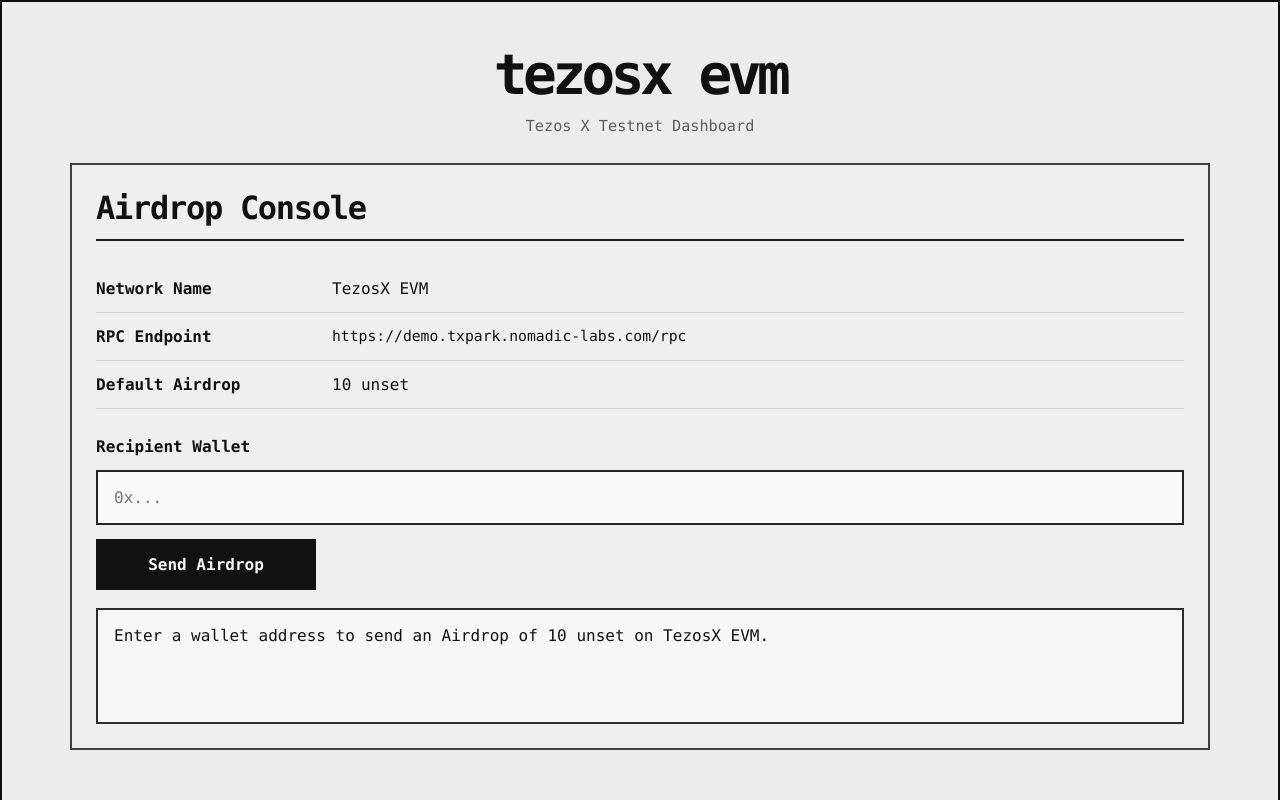
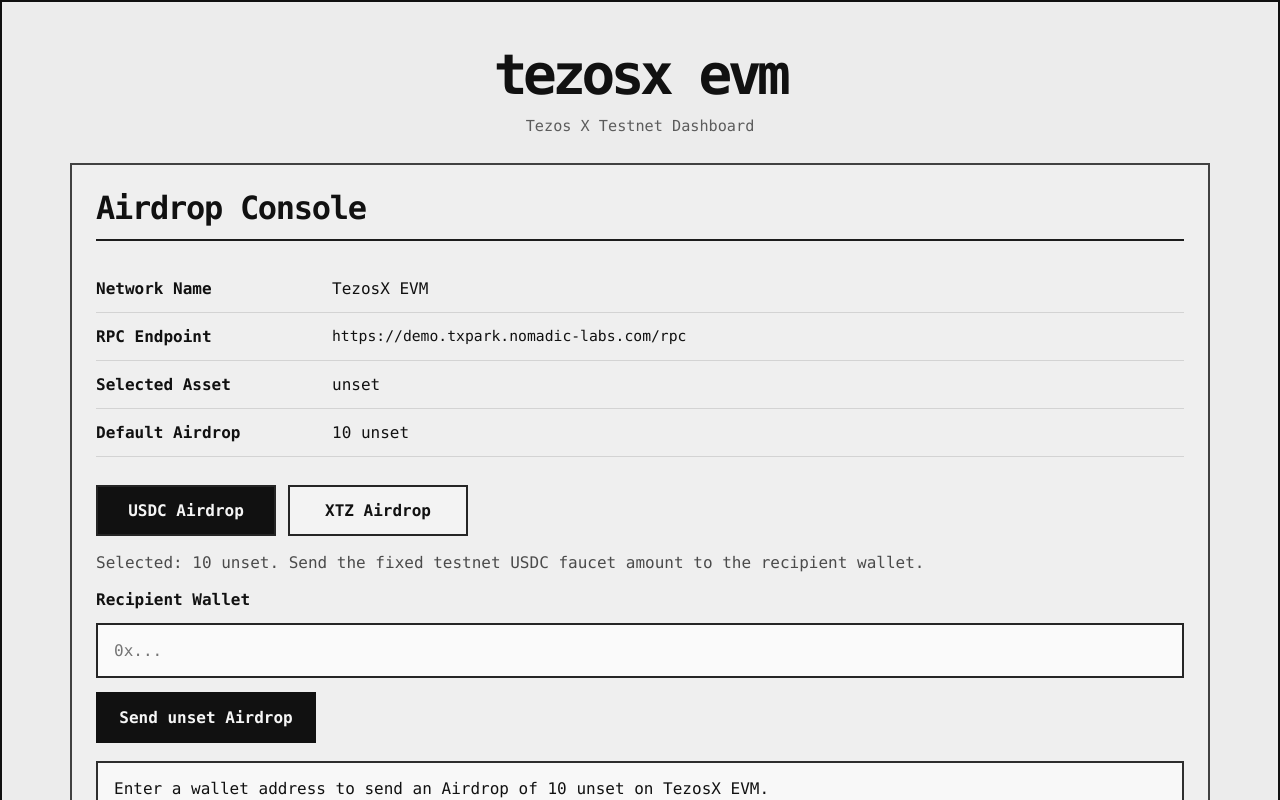
Before and after one commit to trilitech/tezosx-evm-usdc-airdrop, a Next.js app: page / in a window 1280 px wide. Shown: the top 800 px of the page. Built offline with nearby package versions, Linux system fonts and the light colour scheme; no server answers.

Commit message:
Add XTZ faucet tab alongside USDC.
Extend the airdrop app with a shared-input asset selector so users can claim either testnet USDC or 5 XTZ from the same interface while keeping both transfer flows server-side.

```diff
--- a/src/app/api/airdrop/route.ts
+++ b/src/app/api/airdrop/route.ts
@@ -3,15 +3,18 @@ import { ethers } from "ethers";
 
 const rpcUrl = process.env.EVM_RPC;
 const tokenAddress = process.env.AIRDROP_TOKEN_ADDRESS;
-const configuredAmount = process.env.AIRDROP_AMOUNT ?? "10";
 const tokenSymbol = process.env.AIRDROP_TOKEN_SYMBOL ?? "USDC";
 const tokenDecimals = Number(process.env.AIRDROP_TOKEN_DECIMALS ?? "6");
+const tokenAmount = process.env.AIRDROP_AMOUNT ?? "10";
+const nativeSymbol = process.env.NATIVE_AIRDROP_SYMBOL ?? "XTZ";
+const nativeAmount = process.env.NATIVE_AIRDROP_AMOUNT ?? "5";
 const explorerBaseUrl = process.env.EXPLORER_TX_URL_BASE ?? null;
 const gasReserve = ethers.parseEther(process.env.AIRDROP_GAS_RESERVE ?? "0.001");
 const erc20Abi = [
   "function balanceOf(address owner) view returns (uint256)",
   "function transfer(address to, uint256 value) returns (bool)",
 ];
+type AirdropAsset = "usdc" | "xtz";
 
 function getPrivateKeys() {
   const source = process.env.AIRDROP_PRIVATE_KEYS ?? process.env.PRIVATE_KEYS ?? "";
@@ -42,7 +45,7 @@ function getTokenContract(providerOrSigner: ethers.JsonRpcProvider | ethers.Wall
   return new ethers.Contract(tokenAddress, erc20Abi, providerOrSigner);
 }
 
-async function getAvailableWallet(
+async function getAvailableTokenWallet(
   provider: ethers.JsonRpcProvider,
   amountUnits: bigint,
 ) {
@@ -68,10 +71,38 @@ async function getAvailableWallet(
   );
 }
 
+async function getAvailableNativeWallet(
+  provider: ethers.JsonRpcProvider,
+  amountWei: bigint,
+) {
+  const privateKeys = getPrivateKeys();
+
+  if (privateKeys.length === 0) {
+    throw new Error("No private keys configured. Set AIRDROP_PRIVATE_KEYS in your env.");
+  }
+
+  for (const privateKey of privateKeys) {
+    const wallet = new ethers.Wallet(privateKey, provider);
+    const nativeBalance = await provider.getBalance(wallet.address);
+
+    if (nativeBalance >= amountWei + gasReserve) {
+      return wallet;
+    }
+  }
+
+  throw new Error(
+    `No funded wallet has enough ${nativeSymbol} balance to cover the airdrop and gas.`,
+  );
+}
+
 export async function POST(request: Request) {
   try {
-    const body = (await request.json()) as { walletAddress?: string };
+    const body = (await request.json()) as {
+      walletAddress?: string;
+      asset?: AirdropAsset;
+    };
     const walletAddress = body.walletAddress?.trim();
+    const asset: AirdropAsset = body.asset === "xtz" ? "xtz" : "usdc";
 
     if (!walletAddress) {
       return NextResponse.json(
@@ -88,20 +119,41 @@ export async function POST(request: Request) {
     }
 
     const provider = getProvider();
-    const amountUnits = ethers.parseUnits(configuredAmount, tokenDecimals);
-    const wallet = await getAvailableWallet(provider, amountUnits);
-    const token = getTokenContract(wallet);
+    let txHash: string;
+    let amount: string;
+    let symbol: string;
 
-    const tx = await token.transfer(walletAddress, amountUnits);
+    if (asset === "xtz") {
+      const amountWei = ethers.parseEther(nativeAmount);
+      const wallet = await getAvailableNativeWallet(provider, amountWei);
+      const tx = await wallet.sendTransaction({
+        to: walletAddress,
+        value: amountWei,
+      });
 
-    await tx.wait();
+      await tx.wait();
+      txHash = tx.hash;
+      amount = nativeAmount;
+      symbol = nativeSymbol;
+    } else {
+      const amountUnits = ethers.parseUnits(tokenAmount, tokenDecimals);
+      const wallet = await getAvailableTokenWallet(provider, amountUnits);
+      const token = getTokenContract(wallet);
+      const tx = await token.transfer(walletAddress, amountUnits);
+
+      await tx.wait();
+      txHash = tx.hash;
+      amount = tokenAmount;
+      symbol = tokenSymbol;
+    }
+
 
     return NextResponse.json({
       ok: true,
-      message: `${configuredAmount} ${tokenSymbol} sent successfully to ${walletAddress}.`,
-      txHash: tx.hash,
-      amount: configuredAmount,
-      explorerUrl: explorerBaseUrl ? `${explorerBaseUrl}${tx.hash}` : null,
+      message: `${amount} ${symbol} sent successfully to ${walletAddress}.`,
+      txHash,
+      amount,
+      explorerUrl: explorerBaseUrl ? `${explorerBaseUrl}${txHash}` : null,
     });
   } catch (error) {
     const message =
--- a/src/app/page.module.css
+++ b/src/app/page.module.css
@@ -80,6 +80,33 @@
   display: grid;
   gap: 14px;
   margin-top: 28px;
+}
+
+.tabList {
+  display: flex;
+  flex-wrap: wrap;
+  gap: 12px;
+}
+
+.tab {
+  min-width: 180px;
+  padding: 14px 18px;
+  border: 2px solid #252525;
+  background: #f3f3f3;
+  color: #111;
+  font: inherit;
+  font-weight: 700;
+  cursor: pointer;
+}
+
+.tabActive {
+  background: #111;
+  color: #f5f5f5;
+}
+
+.helperText {
+  color: #4b4b4b;
+  line-height: 1.6;
 }
 
 .label {
@@ -169,4 +196,8 @@
   .button {
     width: 100%;
   }
+
+  .tab {
+    width: 100%;
+  }
 }
--- a/src/app/page.tsx
+++ b/src/app/page.tsx
@@ -2,6 +2,8 @@
 
 import { FormEvent, useState } from "react";
 import styles from "./page.module.css";
+
+type AirdropAsset = "usdc" | "xtz";
 
 type ClaimResult = {
   ok: boolean;
@@ -16,13 +18,28 @@ const networkSubtitle =
   process.env.NEXT_PUBLIC_NETWORK_SUBTITLE ?? "Tezos X Testnet Dashboard";
 const rpcEndpoint =
   process.env.NEXT_PUBLIC_EVM_RPC ?? "https://demo.txpark.nomadic-labs.com/rpc";
-const defaultAmount = process.env.NEXT_PUBLIC_AIRDROP_AMOUNT ?? "10";
-const tokenSymbol = process.env.NEXT_PUBLIC_AIRDROP_TOKEN_SYMBOL ?? "USDC";
+const assetOptions: Record<
+  AirdropAsset,
+  { label: string; amount: string; description: string }
+> = {
+  usdc: {
+    label: process.env.NEXT_PUBLIC_AIRDROP_TOKEN_SYMBOL ?? "USDC",
+    amount: process.env.NEXT_PUBLIC_AIRDROP_AMOUNT ?? "10",
+    description: "Send the fixed testnet USDC faucet amount to the recipient wallet.",
+  },
+  xtz: {
+    label: process.env.NEXT_PUBLIC_NATIVE_AIRDROP_SYMBOL ?? "XTZ",
+    amount: process.env.NEXT_PUBLIC_NATIVE_AIRDROP_AMOUNT ?? "5",
+    description: "Send the fixed native-token airdrop amount to the recipient wallet.",
+  },
+};
 
 export default function Home() {
   const [walletAddress, setWalletAddress] = useState("");
+  const [selectedAsset, setSelectedAsset] = useState<AirdropAsset>("usdc");
   const [result, setResult] = useState<ClaimResult | null>(null);
   const [isSubmitting, setIsSubmitting] = useState(false);
+  const activeAsset = assetOptions[selectedAsset];
 
   async function handleSubmit(event: FormEvent<HTMLFormElement>) {
     event.preventDefault();
@@ -35,7 +52,7 @@ export default function Home() {
         headers: {
           "Content-Type": "application/json",
         },
-        body: JSON.stringify({ walletAddress }),
+        body: JSON.stringify({ walletAddress, asset: selectedAsset }),
       });
 
       const data = (await response.json()) as ClaimResult;
@@ -74,14 +91,57 @@ export default function Home() {
               <strong className={styles.mono}>{rpcEndpoint}</strong>
             </div>
             <div className={styles.detailRow}>
+              <span>Selected Asset</span>
+              <strong>
+                {activeAsset.label}
+              </strong>
+            </div>
+            <div className={styles.detailRow}>
               <span>Default Airdrop</span>
               <strong>
-                {defaultAmount} {tokenSymbol}
+                {activeAsset.amount} {activeAsset.label}
               </strong>
             </div>
           </div>
 
           <form className={styles.form} onSubmit={handleSubmit}>
+            <div className={styles.tabList} role="tablist" aria-label="Select token to airdrop">
+              <button
+                type="button"
+                role="tab"
+                aria-selected={selectedAsset === "usdc"}
+                className={`${styles.tab} ${
+                  selectedAsset === "usdc" ? styles.tabActive : ""
+                }`}
+                onClick={() => {
+                  setSelectedAsset("usdc");
+                  setResult(null);
+                }}
+                disabled={isSubmitting}
+              >
+                USDC Airdrop
+              </button>
+              <button
+                type="button"
+                role="tab"
+                aria-selected={selectedAsset === "xtz"}
+                className={`${styles.tab} ${
+                  selectedAsset === "xtz" ? styles.tabActive : ""
+                }`}
+                onClick={() => {
+                  setSelectedAsset("xtz");
+                  setResult(null);
+                }}
+                disabled={isSubmitting}
+              >
+                XTZ Airdrop
+              </button>
+            </div>
+
+            <p className={styles.helperText}>
+              Selected: {activeAsset.amount} {activeAsset.label}. {activeAsset.description}
+            </p>
+
             <label className={styles.label} htmlFor="walletAddress">
               Recipient Wallet
             </label>
@@ -100,7 +160,7 @@ export default function Home() {
             />
 
             <button className={styles.button} type="submit" disabled={isSubmitting}>
-              {isSubmitting ? "Sending..." : "Send Airdrop"}
+              {isSubmitting ? "Sending..." : `Send ${activeAsset.label} Airdrop`}
             </button>
           </form>
 
@@ -123,8 +183,8 @@ export default function Home() {
               </>
             ) : (
               <p>
-                Enter a wallet address to send an Airdrop of {defaultAmount} {tokenSymbol} on{" "}
-                {networkName}.
+                Enter a wallet address to send an Airdrop of {activeAsset.amount}{" "}
+                {activeAsset.label} on {networkName}.
               </p>
             )}
           </div>
```
Also changed, not shown: 1 other file (tests, documents, lock files or other folders).
